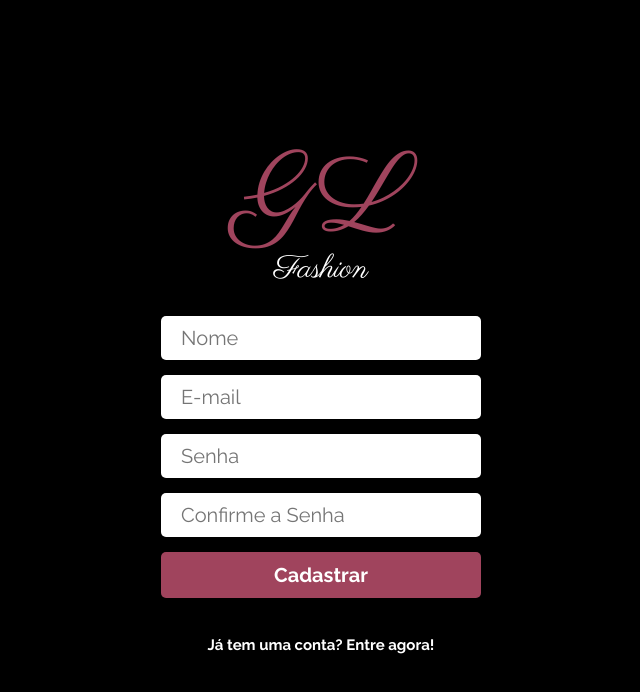
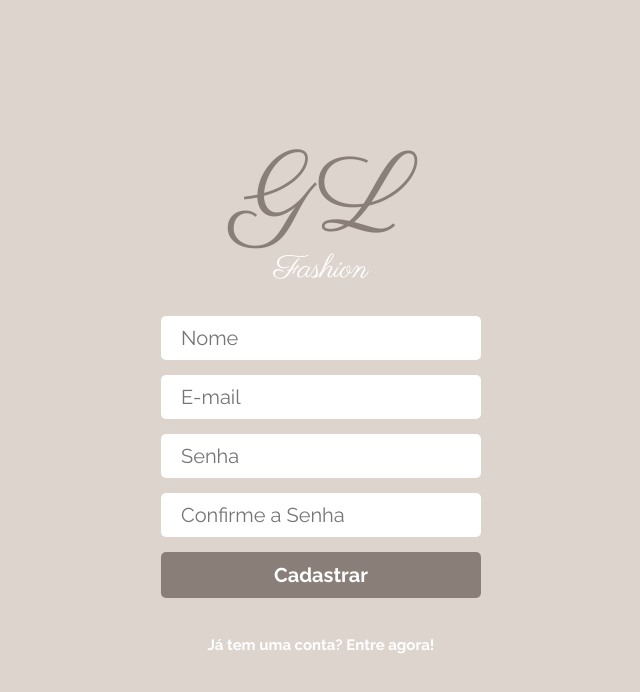
Before and after one commit to gsnorberto/projeto15-glfashion-front, a React (Create React App) app: page /cadastro in a window 1280 px wide. Shown: the top 692 px of the page, without its empty margins (319-959 px from the left). Built offline with nearby package versions, Linux system fonts and the light colour scheme.

Commit message:
style: Modificações no design do site

```diff
--- a/src/components/HeaderMenu/styles.js
+++ b/src/components/HeaderMenu/styles.js
@@ -2,8 +2,8 @@ import styled from "styled-components";
 
 export const HeaderContainer = styled.div`
   width: 100%;
-  height: 120px;
-  background-color: #000000;
+  height: 70px;
+  background-color: #201e1b;
   display: flex;
   color: #FFFFFF;
   align-items: center;
@@ -26,7 +26,7 @@ export const HeaderContainer = styled.div`
 export const Logo = styled.div`
   font-family: 'Parisienne', cursive;
   color: #FFFFFF;
-  font-size: 28px;
+  font-size: 18px;
   display: flex;
   flex-direction: column;
   align-items: center;
@@ -34,8 +34,8 @@ export const Logo = styled.div`
   cursor: pointer;
 
   .logo-1{
-      color: #A0445D;
-      font-size: 46px;
+      color: #897F78;
+      font-size: 26px;
   }
 `
 export const UserArea = styled.div`
@@ -47,7 +47,7 @@ export const Button = styled.button`
   margin-top: 5px;
   border: 0;
   border-radius: 5px;
-  background-color: #A0445D;
+  background-color: #897F78;
   color: #FFFFFF;
   cursor: pointer;
 
--- a/src/pages/AddUser/styles.js
+++ b/src/pages/AddUser/styles.js
@@ -2,7 +2,7 @@ import styled from "styled-components";
 
 export const SignUpArea = styled.div`
     font-family: 'Raleway', sans-serif;
-    background-color: #000000;
+    background-color: #DDD4CD;
     min-height: 100vh;
     display: flex;
     flex-direction: column;
@@ -20,7 +20,7 @@ export const Logo = styled.div`
     align-items: center;
 
     .logo-1{
-        color: #A0445D;
+        color: #897F78;
         font-size: 106px;
     }
 `
@@ -44,7 +44,7 @@ export const Button = styled.button`
     height: 46px;
     border: 0;
     border-radius: 5px;
-    background-color: #A0445D;
+    background-color: #897F78;
     color: #FFFFFF;
     width: 100%;
     font-weight: 700;
--- a/src/pages/Home/index.js
+++ b/src/pages/Home/index.js
@@ -5,6 +5,7 @@ import HeaderMenu from "../../components/HeaderMenu/index.js"
 import { CardsContainer, Container } from "./styles.js"
 import { Context } from "../../context/AuthContext"
 import { useNavigate } from "react-router-dom"
+import logo from "../../assets/img/logo.png"
 
 export default () => {
   let navigate = useNavigate()
@@ -36,6 +37,8 @@ export default () => {
   return (
     <Container>
       <HeaderMenu compras={compras} atualizaCompras={atualizaCompras} setCompras={setCompras} />
+      <img src={logo} />
+      <div className="desc">Moda Feminina</div>
       <CardsContainer>
         {products.map(item => <CardProduto key={item._id} id={item._id} nome={item.name} imagem={item.url} valor={item.value} desconto={item.valor_com_desconto} />)}
       </CardsContainer>
--- a/src/pages/Home/styles.js
+++ b/src/pages/Home/styles.js
@@ -4,6 +4,17 @@ export const Container = styled.div`
   display: flex;
   flex-direction: column;
   align-items: center;
+
+  img{
+    width: 100%;
+    margin-top: 70px;
+  }
+
+  .desc{
+    font-family: 'Raleway', sans-serif;
+    margin-top: 60px;
+    cursor: pointer;
+  }
 `
 
 export const CardsContainer = styled.div`
@@ -12,5 +23,4 @@ export const CardsContainer = styled.div`
   justify-content: center;
   gap: 10px;
   flex-wrap: wrap;
-  margin-top: 250px;
 `
--- a/src/pages/Login/styles.js
+++ b/src/pages/Login/styles.js
@@ -2,7 +2,7 @@ import styled from "styled-components";
 
 export const LoginArea = styled.div`
     font-family: 'Raleway', sans-serif;
-    background-color: #000000;
+    background-color: #DDD4CD;
     min-height: 100vh;
     display: flex;
     flex-direction: column;
@@ -20,7 +20,7 @@ export const Logo = styled.div`
     align-items: center;
 
     .logo-1{
-        color: #A0445D;
+        color: #897F78;
         font-size: 106px;
     }
 `
@@ -44,7 +44,7 @@ export const Button = styled.button`
     height: 46px;
     border: 0;
     border-radius: 5px;
-    background-color: #A0445D;
+    background-color: #897F78;
     color: #FFFFFF;
     width: 100%;
     font-weight: 700;
```
Also changed, not shown: src/assets/img/logo.png (added).
